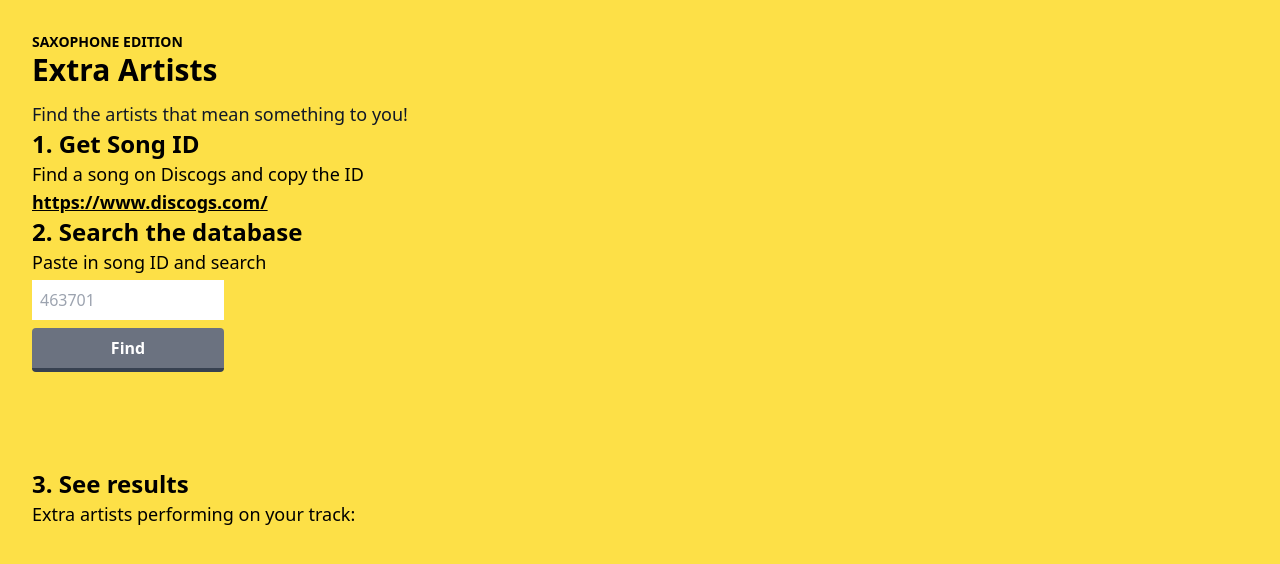
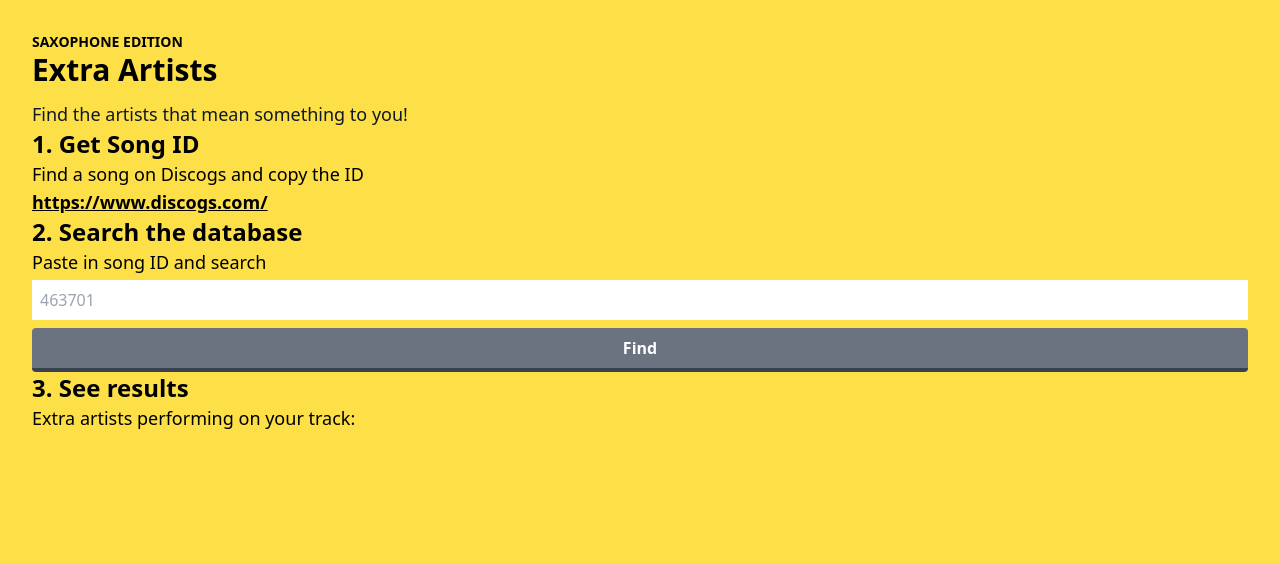
Before and after one commit to tom-ai/extra-artists2, a Next.js app: page / in a window 1280 px wide. Shown: the top 564 px of the page. Built offline with nearby package versions, Linux system fonts and the light colour scheme.

Commit message:
remove unnecessary div blocks

```diff
--- a/components/Header.jsx
+++ b/components/Header.jsx
@@ -1,12 +1,12 @@
 const Header = () => {
   return (
-      <div>
-        <h6 className="text-sm font-bold uppercase">Saxophone Edition</h6>
-        <h1 className="mb-3 text-3xl font-bold text-black">Extra Artists</h1>
-        <p className="text-lg text-gray-900">
-          Find the artists that mean something to you!
-        </p>
-      </div>
+    <>
+      <h6 className="text-sm font-bold uppercase">Saxophone Edition</h6>
+      <h1 className="mb-3 text-3xl font-bold text-black">Extra Artists</h1>
+      <p className="text-lg text-gray-900">
+        Find the artists that mean something to you!
+      </p>
+    </>
   );
 };
 
--- a/components/Search.jsx
+++ b/components/Search.jsx
@@ -1,27 +1,23 @@
 const Search = () => {
   return (
-    <div>
+    <>
       <h2 className="text-2xl font-bold">2. Search the database</h2>
       <p className="text-lg">Paste in song ID and search</p>
-      <div className="space-between h-48 w-48">
       <form className="flex flex-col">
-          <div className="flex flex-col">
         <label className="invisible -mb-5" for="search-box">
           Paste song ID
         </label>
         <input
           id="search-box"
-              className="p-2 mb-2"
+          className="mb-2 p-2"
           type="text"
           placeholder="463701"
         />
-          </div>
         <button className="rounded border-b-4 border-gray-700 bg-gray-500 py-2 font-bold text-white hover:border-gray-500 hover:bg-gray-400">
           Find
         </button>
       </form>
-      </div>
-    </div>
+    </>
   );
 };
 
```
Lines whose indentation alone changed are shown as unchanged.
